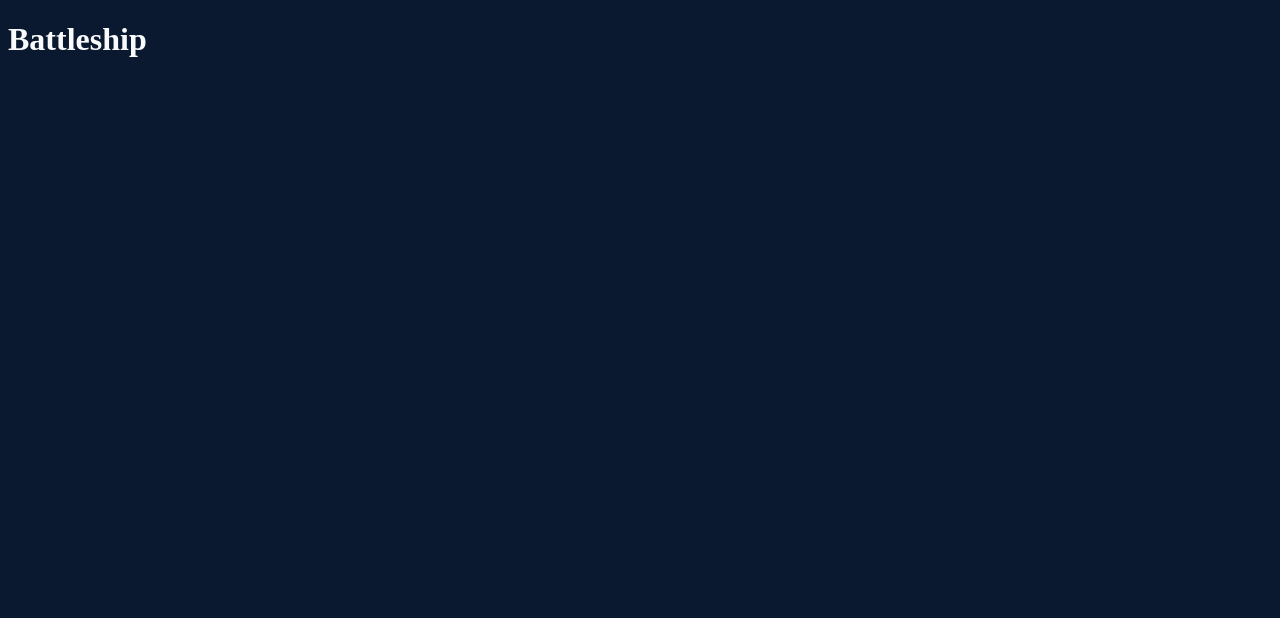
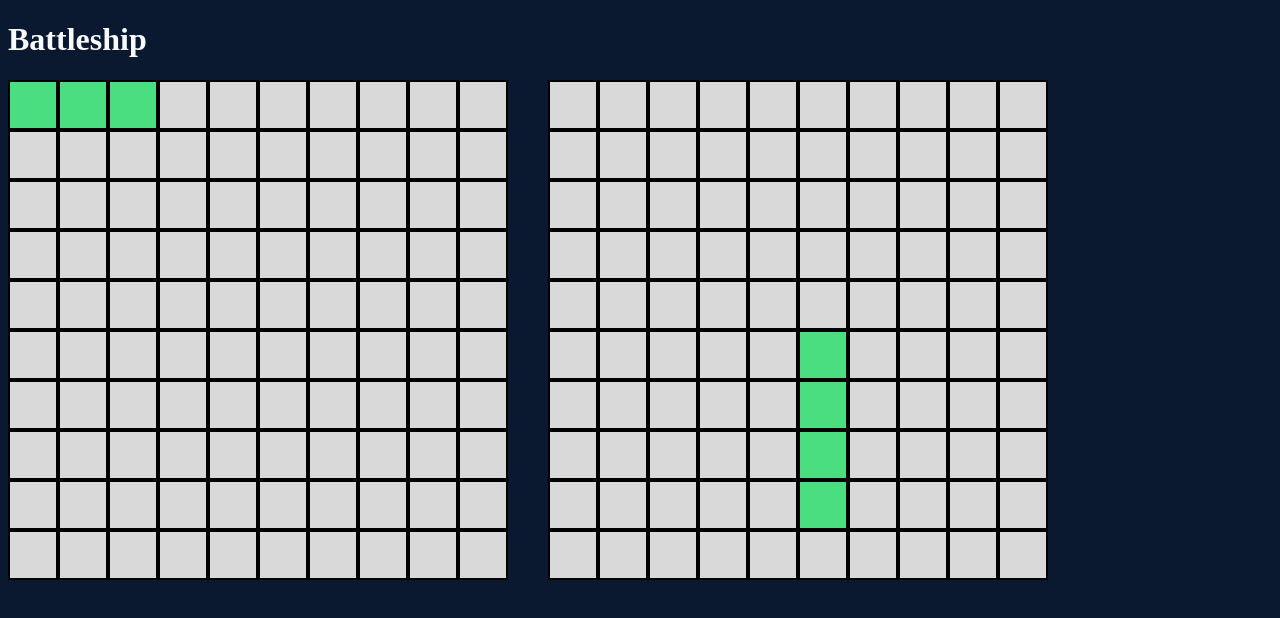
Before and after one commit to sameeksha-dalvi/battleship-game, a website built with webpack: page src/template.html in a window 1280 px wide. Built offline with nearby package versions, Linux system fonts and the light colour scheme.

Commit message:
feat: implement renderBoard function for gameboard UI

```diff
--- a/src/index.js
+++ b/src/index.js
@@ -14,3 +14,36 @@ p2.board.placeShip(ship2, 5, 5, "vertical");
 
 console.log(p1.board.getBoard());
 console.log(p2.board.getBoard());
+
+renderBoard(p1.board.getBoard(), "player1");
+renderBoard(p2.board.getBoard(), "player2");
+
+function renderBoard(board, player) {
+    console.log("renderBoard array size :" + board.length);
+
+    let gameBoardDiv = "";
+    let boardSize = board.length;
+    if (player == "player1") {
+        gameBoardDiv = document.querySelector('#player1-board');
+    }
+
+    if (player == "player2") {
+        gameBoardDiv = document.querySelector('#player2-board');
+    }
+    gameBoardDiv.innerHTML = "";
+     for (let i = 0; i < boardSize; i++) {
+        for (let j = 0; j < boardSize; j++) {
+            const boxDiv = document.createElement("div");
+            boxDiv.className = "box";
+
+            if (board[i][j]) {
+                boxDiv.classList.add("ship");
+            }
+
+            gameBoardDiv.appendChild(boxDiv);
+        }
+    }
+
+
+
+}
--- a/src/style.css
+++ b/src/style.css
@@ -2,3 +2,29 @@ body{
     background-color: #0A192F;
     color: #F8FAFC;
 }
+
+.game-board{
+ display: grid;
+ grid-template-columns: repeat(10,50px);
+ grid-template-rows: repeat(10,50px);
+ justify-content: center;
+}
+
+.box {
+ background-color: #d9d9d9;
+ border: 2px solid black;
+}
+
+.gameboard-container{
+    display: flex;
+    gap: 40px;
+}
+
+.ship {
+    background-color: #4ade80; /* green */
+}
+
+.box:hover {
+  background-color: #4f5d75;
+  cursor: pointer;
+}
--- a/src/template.html
+++ b/src/template.html
@@ -1,11 +1,19 @@
 <!DOCTYPE html>
 <html lang="en">
+
 <head>
     <meta charset="UTF-8">
     <meta name="viewport" content="width=device-width, initial-scale=1.0">
     <title>Battleship Game</title>
 </head>
+
 <body>
     <h1>Battleship</h1>
+    <div class="gameboard-container">
+        <div id="player1-board" class="game-board"></div>
+        <div id="player2-board" class="game-board"></div>
+    </div>
+
 </body>
+
 </html>
```
